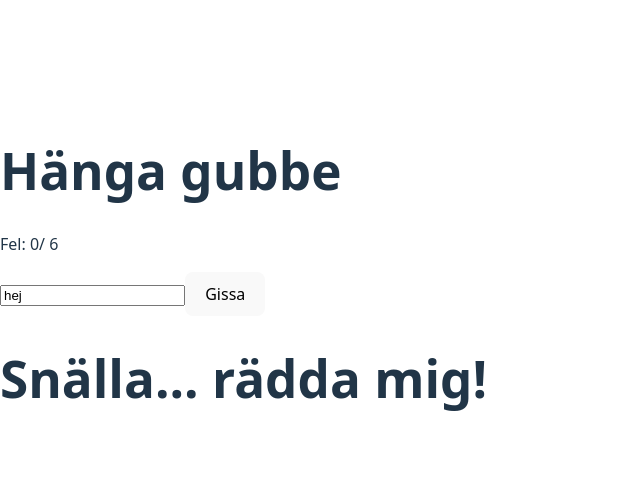
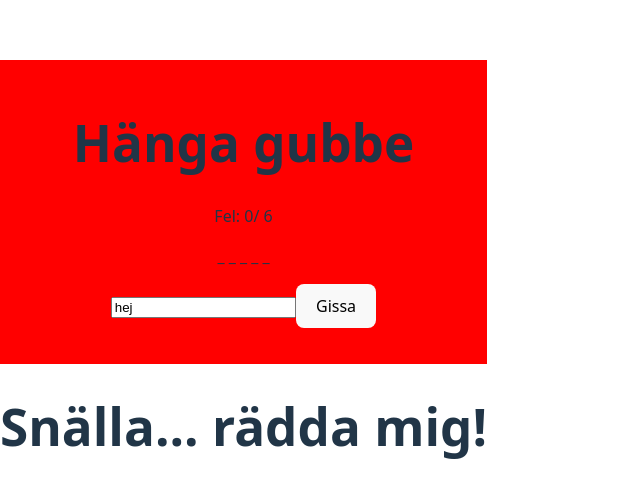
Before and after one commit to zaida-wiss/hang_man, a React (Vite) app: page / in a window 1280 px wide. Shown: the part 126-624 px from the top of the page, without its empty margins (0-640 px from the left). Built offline with nearby package versions, Linux system fonts and the light colour scheme.

Commit message:
nu har jag lyckats lägga in lite css styling i koden

```diff
--- a/src/Dashboard.jsx
+++ b/src/Dashboard.jsx
@@ -55,17 +55,43 @@ const handleNewGuess = (event) => {
 
 };
 
+const isGameOver = count >=maxWrong;
+
+const isWinner = secretWord
+  .split("")
+  .every((letter) => guesses.includes(letter));
+
 
 return (
-  <div>
+  <div style={{ backgroundColor: "red",
+                padding: 20,
+                textAlign: "center",
+  }}>
+
       <h1>{title}</h1>
       <p>Fel: {count}/ {maxWrong}</p>
-      <form onSubmit={handleNewGuess}>
+      <p>
+{isWinner && <p>🎉 Du vann!</p>}
+{isGameOver && !isWinner && <p>💀 Game over! Ordet var: {secretWord}</p>}
+
+
+        {secretWord.split("").map((letter, index) =>
+        guesses.includes(letter) ? (
+          <span key={index}>{letter} </span>
+        ):(
+          <span key={index}>_ </span>
+        )
+      )}
+      </p>
+        <form onSubmit={handleNewGuess}>
+
         <input
           type="text"
           value={guess}
-          onChange={(event) => setGuess(event.target.value)}  />
-        <button type="submit">Gissa</button>
+          onChange={(event) => setGuess(event.target.value)}
+          disabled= {isGameOver || isWinner}  />
+
+        <button type="submit" disabled= {isGameOver || isWinner} >Gissa</button>
       </form>
       {error && <p>{error}</p>}
       <ul>
```
